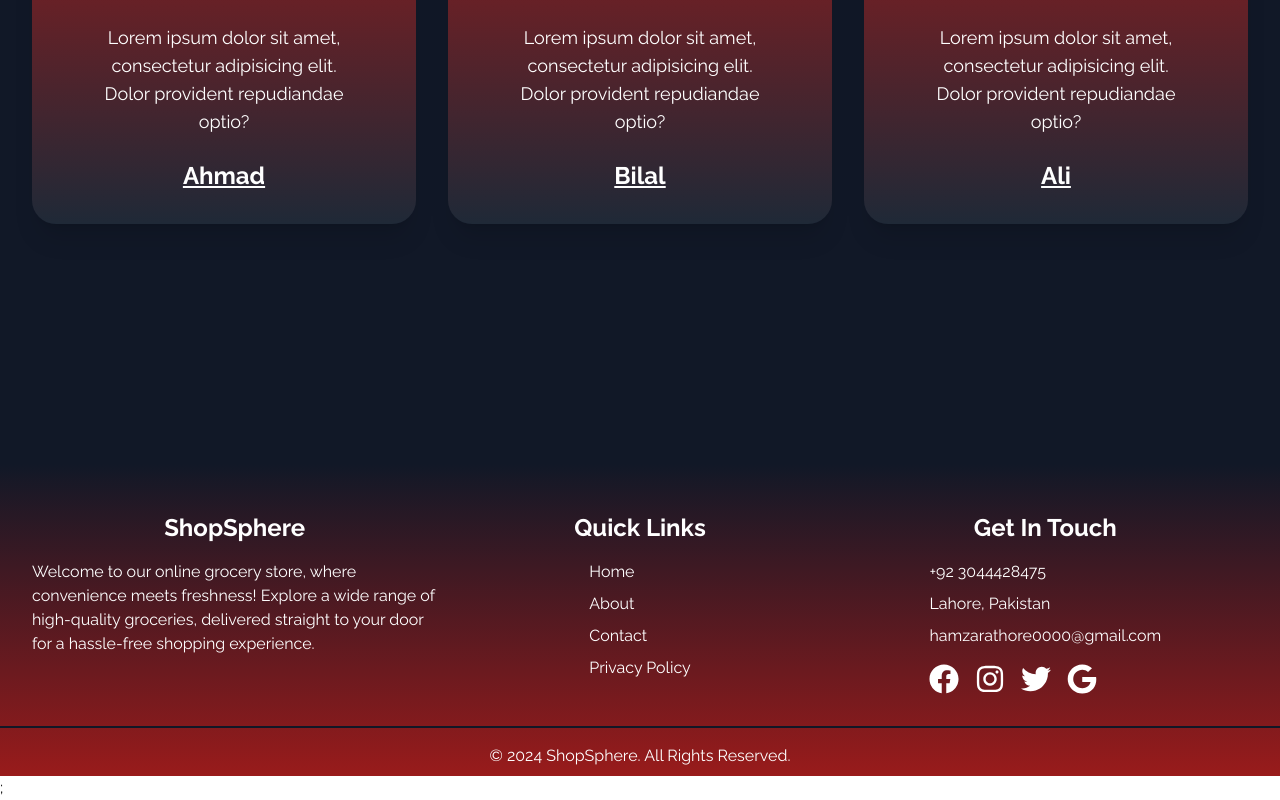
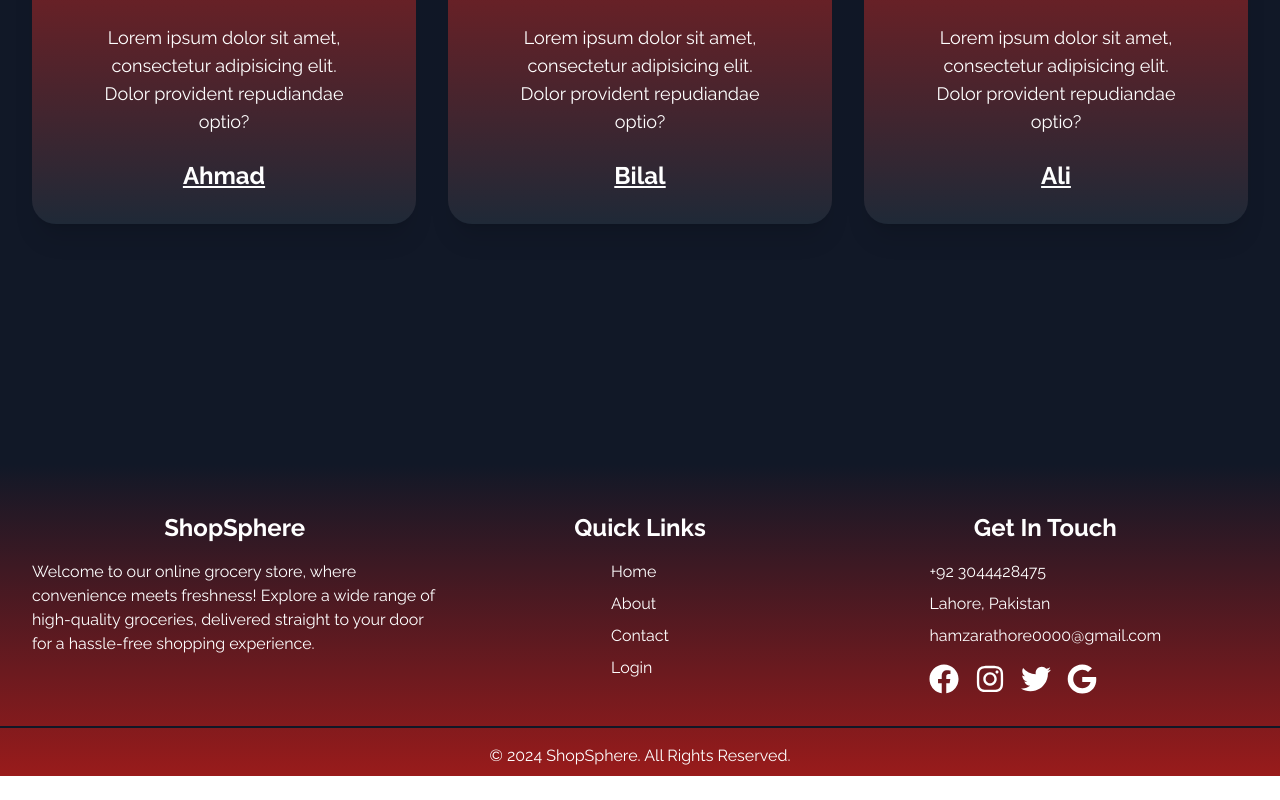
Before and after one commit to HamzaRathore/Rent-a-car, a React (Vite) app: page / in a window 1280 px wide. Shown: the part 3890-4690 px from the top of the page. After the commit the page ends 4666 px from the top, so only its background shows below. Built offline with nearby package versions, Linux system fonts and the light colour scheme.

Commit message:
Footer.jsx

```diff
--- a/src/components/Footer.jsx
+++ b/src/components/Footer.jsx
@@ -1,9 +1,10 @@
 import React from "react";
 import { FaInstagram, FaTwitter, FaGoogle, FaFacebook } from "react-icons/fa";
+import { Link } from "react-router-dom";
 
 const Footer = () => {
   return (
-    <div className="w-full pt-12 bg-gradient-to-b from-gray-900 to-red-800 text-white relative z-10">
+    <div className="w-full pt-12 bg-gradient-to-b from-gray-900 to-red-800 text-white relative z-10 -mb-6">
       {/* Main Content */}
       <div className="flex flex-col md:flex-row md:justify-around border-b-2 border-gray-900 pb-8 space-y-8 md:space-y-0 px-4 md:px-8">
         {/* ShopSphere Info */}
@@ -20,10 +21,18 @@ const Footer = () => {
         <div className="flex flex-col items-center text-center md:text-left md:w-1/3">
           <h1 className="text-2xl font-bold text-white">Quick Links</h1>
           <nav className="pt-4 space-y-2">
-            <p className="hover:underline cursor-pointer">Home</p>
-            <p className="hover:underline cursor-pointer">About</p>
-            <p className="hover:underline cursor-pointer">Contact</p>
-            <p className="hover:underline cursor-pointer">Privacy Policy</p>
+            <p className="hover:underline cursor-pointer">
+              <Link to="./"> Home</Link>
+            </p>
+            <p className="hover:underline cursor-pointer">
+              <Link to="/about">About</Link>
+            </p>
+            <p className="hover:underline cursor-pointer">
+              <Link to="/contact">Contact</Link>
+            </p>
+            <p className="hover:underline cursor-pointer">
+              <Link to="/login-page">Login</Link>
+            </p>
           </nav>
         </div>
 
```
